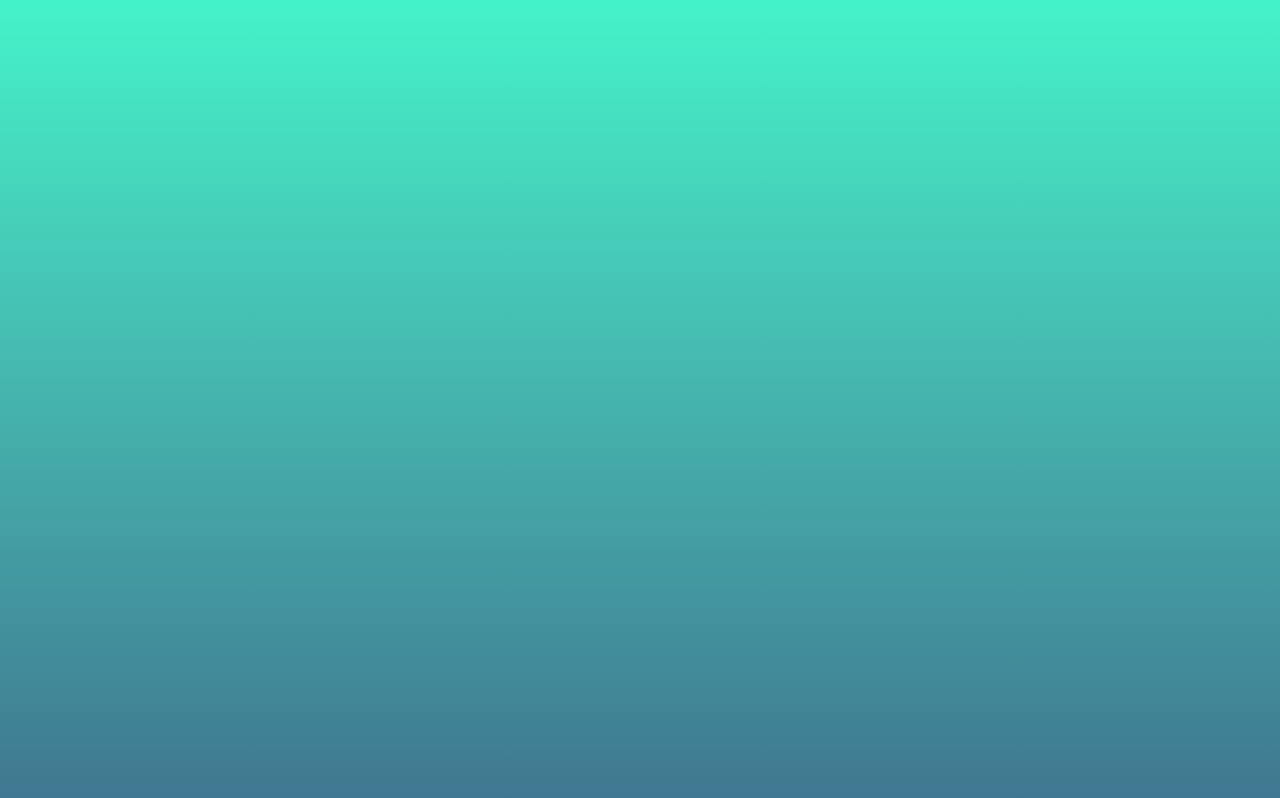
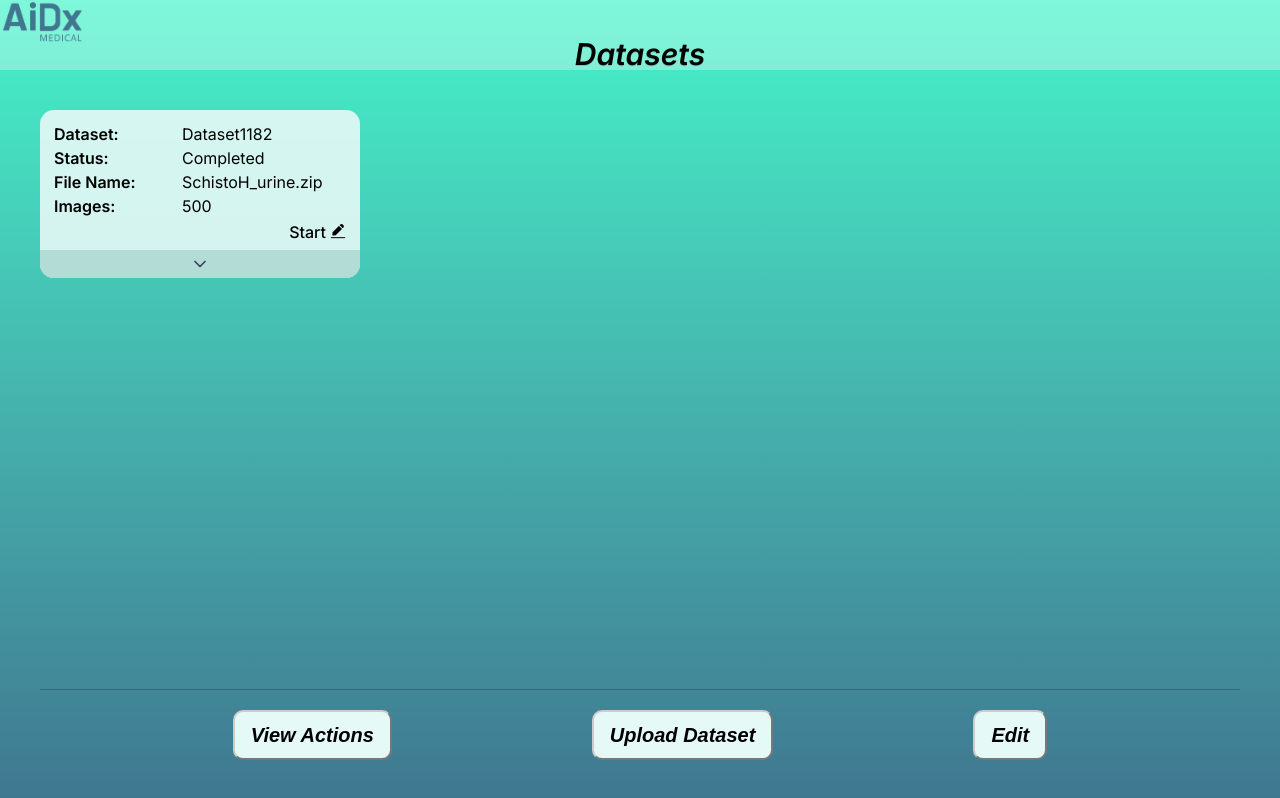
Before and after one commit to zZProgenitorZz/Data_Annotation_Tool, a React (Vite) app in the folder frontend/: page /overview in a window 1280 px wide. Built offline with nearby package versions, Linux system fonts and the light colour scheme.

Commit message:
datasets view + description toggle

```diff
--- a/frontend/src/components/Dataset.jsx
+++ b/frontend/src/components/Dataset.jsx
@@ -0,0 +1,124 @@
+import React, { useState } from "react";
+
+
+const datasetDetails = {
+  id: "Dataset1182",
+  status: "Completed",
+  fileName: "SchistoH_urine.zip",
+  images: 500,
+  createdBy: "anthony",
+  assignedTo: "john",
+  reviewedBy: "jim",
+  createdAt: "1/5/2023 12:35 PM",
+  lastUpdated: "1/20/2023 11:04 AM",
+  dateOfCollection: "N/A",
+  location: "N/A",
+  description:
+    "Review all 500 images for Schistosoma haematobium eggs in urine samples and categorize.",
+};
+
+
+const ChevronUp = ({ className }) => (
+  <svg
+    xmlns="http://www.w3.org/2000/svg"
+    width={20}
+    height={20}
+    viewBox="0 0 24 24"
+    fill="none"
+    stroke="currentColor"
+    strokeWidth={2}
+    strokeLinecap="round"
+    strokeLinejoin="round"
+    className={className}
+  >
+    <path d="m18 15-6-6-6 6" />
+  </svg>
+);
+
+const Dataset = ({ dataset = datasetDetails }) => {
+  const [isExpanded, setIsExpanded] = useState(false);
+
+  const toggleDataset = () => setIsExpanded(!isExpanded);
+
+  const DetailRow = ({ label, value, italic = false }) => (
+    <div className="grid grid-cols-[120px_1fr] gap-x-[8px] mb-[4px]">
+      <div className="font-[600] text-[16px] text-[#000000]">{label}:</div>
+      <div
+        className={`font-[400] text-[16px] text-[#000000] ${
+          italic ? "text-[#6b7280] italic" : ""
+        } break-words`}
+      >
+        {value}
+      </div>
+    </div>
+  );
+
+  return (
+    <div
+      className="w-[320px] rounded-[14px] shadow-md overflow-hidden"
+      style={{ backgroundColor: "rgba(229, 249, 247, 0.9)" }}
+    >
+      {/* First attributes */}
+      <div className="p-[14px] pb-[8px]">
+        <DetailRow label="Dataset" value={dataset.id} />
+        <DetailRow label="Status" value={dataset.status} />
+        <DetailRow label="File Name" value={dataset.fileName} />
+        <DetailRow label="Images" value={dataset.images} />
+
+        {/* Start + pencil icon */}
+        <div className="flex justify-end items-center mt-[6px] cursor-pointer hover:opacity-80 transition">
+          <span className="text-[16px] font-[500] text-[#000000] mr-[4px]">
+            Start
+          </span>
+          <img
+            src="src/assets/pencil.png"
+            alt="Edit"
+            className="w-[16px] h-[16px] mb-[2px]"
+          />
+        </div>
+      </div>
+
+      {/* Collapsible Details */}
+      {isExpanded && (
+        <div className="px-[14px] pb-[12px] border-t border-[#d1d5db] pt-[10px]">
+          <DetailRow label="Created by" value={dataset.createdBy} />
+          <DetailRow label="Assigned to" value={dataset.assignedTo} />
+          <DetailRow label="Reviewed by" value={dataset.reviewedBy} />
+          <DetailRow label="Created at" value={dataset.createdAt} />
+          <DetailRow label="Last updated" value={dataset.lastUpdated} />
+          <DetailRow
+            label="Date of collection"
+            value={dataset.dateOfCollection}
+            italic
+          />
+          <DetailRow label="Location" value={dataset.location} italic />
+
+          <div className="mt-[12px]">
+            <div className="font-[600] text-[15px] text-[#000000] mb-[2px]">
+              Assignment description:
+            </div>
+            <p className="text-[14px] text-[#333333] border border-[#d1d5db] p-[6px] rounded-[6px] bg-[#ffffff] h-[60px] overflow-y-auto">
+              {dataset.description}
+            </p>
+          </div>
+        </div>
+      )}
+
+      {/* Toggle Footer */}
+      <div
+        className="flex justify-center py-[4px] cursor-pointer transition-all duration-300"
+        style={{ backgroundColor: "#B3DCD7" }}
+        onClick={toggleDataset}
+      >
+        <ChevronUp
+          className={`w-[20px] h-[20px] text-[#374151] transition-transform duration-300 ${
+            isExpanded ? "rotate-0" : "rotate-180"
+          }`}
+        />
+      </div>
+    </div>
+  );
+};
+
+export const datasets = [datasetDetails];
+export default Dataset;
--- a/frontend/src/pages/Datasets/Overview.jsx
+++ b/frontend/src/pages/Datasets/Overview.jsx
@@ -1,8 +1,54 @@
 import React from "react";
+import Dataset, { datasets } from "../../components/Dataset";
 
 const Overview = () => {
   return (
-    <div className="min-h-screen bg-gradient-to-b from-[#44F3C9] to-[#3F7790]">
+    <div className="min-h-screen bg-gradient-to-b from-[#44F3C9] to-[#3F7790] flex flex-col">
+
+      {/* Header */}
+      <div
+        className="relative flex items-end justify-center h-[70px] flex-shrink-0"
+        style={{ backgroundColor: "rgba(255, 255, 255, 0.31)" }}
+      >
+        <img
+          src="src/assets/aidxlogo.png"
+          alt="AiDx Medical Logo"
+          className="absolute left-[0px] top-[2px] bottom-[0px] pl-[3px] h-[40px]"
+        />
+        <h1
+          className="text-[#000000] text-[30px] font-[600] italic mb-[-2px]"
+          style={{ textShadow: "0px 1px 0px rgba(0,0,0,0.15)" }}
+        >
+          Datasets
+        </h1>
+      </div>
+
+      {/* Scrollable datasets area */}
+      <div className="flex-grow overflow-auto px-[40px] pt-[40px]">
+        <div className="grid grid-cols-1 sm:grid-cols-2 lg:grid-cols-3 gap-[24px] justify-items-start">
+          {datasets.map((dataset) => (
+            <Dataset key={dataset.id} dataset={dataset} />
+          ))}
+        </div>
+      </div>
+
+      {/* Footer: divider + buttons */}
+      <div className="flex-shrink-0 px-[40px] pb-[40px]">
+        <div className="h-[1px] bg-[#000000] opacity-20 mb-[20px]" />
+        <div className="flex justify-center gap-[200px]">
+          <button className="h-[50px] px-[16px] whitespace-nowrap bg-[#E5F9F7] text-[#000000] text-[20px] font-[600] italic rounded-[10px] border-[#CCCCCC] hover:brightness-95 active:brightness-80 transition">
+            View Actions
+          </button>
+
+          <button className="h-[50px] px-[16px] whitespace-nowrap bg-[#E5F9F7] text-[#000000] text-[20px] font-[600] italic rounded-[10px] border-[#CCCCCC] hover:brightness-95 active:brightness-80 transition">
+            Upload Dataset
+          </button>
+
+          <button className="h-[50px] px-[16px] bg-[#E5F9F7] text-[#000000] text-[20px] font-[600] italic rounded-[10px] border-[#CCCCCC] hover:brightness-95 active:brightness-80 transition">
+            Edit
+          </button>
+        </div>
+      </div>
     </div>
   );
 };
--- a/frontend/src/pages/Login/CheckEmail.jsx
+++ b/frontend/src/pages/Login/CheckEmail.jsx
@@ -25,10 +25,8 @@ const CheckEmail = ({ setView }) => {
 
   return (
     <div className="flex items-center justify-center min-h-screen bg-gradient-to-b from-[#44F3C9] to-[#3F7790] px-4">
-      {/* Rectangle card - EXACT dezelfde als ForgotPassword */}
       <div className="bg-[#FFFFFF] rounded-[12px] shadow-xl p-[20px] w-full max-w-[360px] flex flex-col items-center gap-[16px]">
 
-        {/* Icon placeholder */}
         <div className="w-[64px] h-[64px] bg-gray-300 rounded-full flex items-center justify-center mt-[22px] mb-[2px]">
           <img
           src="/src/assets/e-mail-logo.png"
--- a/frontend/src/pages/Login/Login.jsx
+++ b/frontend/src/pages/Login/Login.jsx
@@ -6,13 +6,11 @@ import Overview from "../Datasets/Overview";
 import { useNavigate } from "react-router-dom";
 
 function Login() {
-  // 1. State for form inputs (from the AI-generated code)
   const [username, setUsername] = useState("");
   const [password, setPassword] = useState("");
 
   const [view, setView] = useState("login");
 
-  // 2. Handler functions (from the AI-generated code)
   const handleSubmit = (e) => {
     e.preventDefault();
     console.log("Login attempt:", { username, password });
@@ -41,88 +39,73 @@ function Login() {
     return <PasswordChanged setView={setView} />;
   }
 
-  // 3. Responsive Tailwind Structure (from our best previous iteration)
-  // NOTE: We use specific colors and component sizes/spacing to visually match the Figma.
   return (
-    // Main container: min-h-screen, gradient, centered content (justify-center)
     <div className="min-h-screen flex flex-col items-center justify-center bg-gradient-to-b from-[#44F3C9] to-[#3F7790] px-4">
 
-      {/* Content Wrapper: Negative top margin (mt-[-8%]) for "centered and slightly up" effect */}
       <div className="flex flex-col items-center mt-[-20px]">
 
-        {/* Logo Image (AiDx MEDICAL) - Responsive width with max constraint */}
         <img
           src="/src/assets/aidxlogo.png"
           alt="AiDx Medical Logo"
-          // Adjusted to be a large, responsive image that scales down
           className="w-full max-w-[250px] h-auto mb-8"
         />
 
-        {/* Microscopy Annotation Tool Subtitle */}
         <p className="text-black text-center mb-[35px] text-[15px] md:text-xl font-medium italic">
           Microscopy Annotation Tool
         </p>
       </div>
 
-      {/* Login Form Container - Fixed compact width (max-w-[300px]) for inputs, and form submission */}
       <div className="mt-[25px] w-full flex flex-col items-center">
       <form
         onSubmit={handleSubmit}
         className="w-full max-w-[300px] flex flex-col items-center mt-0"
       >
 
-        {/* Username Input - Styles matching Figma inputs (large, light background, rounded) */}
         <input
           type="text"
           value={username}
           onChange={(e) => setUsername(e.target.value)}
           placeholder="Username"
-          // bg-[#E5F9F7] is the Figma background color for inputs
           className="w-full h-[35px] p-4 text-xl bg-[#E5F9F7] rounded-[4px] shadow-inner border border-[#CCCCCC] focus:outline-none focus:ring-2 focus:ring-[#5A7F9D] placeholder:text-[#888888] placeholder:text-2xl"
           style={{ textIndent: '5px'}}
           required
         />
         <br/>
-        {/* Password Input */}
         <input
           type="password"
           value={password}
           onChange={(e) => setPassword(e.target.value)}
           placeholder="Password"
-          // Increased margin to match Figma spacing between inputs
           className="w-full h-[35px] p-4 mt-6 mb-6 text-xl bg-[#E5F9F7] rounded-[4px] shadow-inner border border-[#CCCCCC] focus:outline-none focus:ring-2 focus:ring-[#5A7F9D] placeholder:text-[#888888] placeholder:text-2xl"
           style={{ textIndent: '5px'}}
           required
         />
         <br/>
 
-        {/* Login Button - Styles matching Figma button (Color: #41768F, rounded, shadow) */}
         <button
           type="submit"
           className="w-full h-[40px] p-4 text-2xl font-[700] text-[#FFFFFF] rounded-[4px] shadow-sm transition duration-200 focus:outline-none focus:ring-0 border-0 hover:brightness-95 active:brightness-80"
           style={{
-            backgroundColor: '#41768F', // Figma color
+            backgroundColor: '#41768F',
             boxShadow: '0px 3px 3px rgba(0, 0, 0, 0.25)',
-            textShadow: '0px 1px 0px rgba(0, 0, 0, 0.25)', // Figma shadow
+            textShadow: '0px 1px 0px rgba(0, 0, 0, 0.25)',
           }}
         >
           Login
         </button>
 
-        {/* Forgot Password Link/Button - Styles matching Figma (Color: White, italics, text shadow) */}
         <button
           type="button"
           onClick={handleForgotPassword}
           className="text-lg italic font-semibold text-[#FFFFFF] hover:text-[#D1D5DB] self-end mt-[10px] mb-16 bg-transparent border-none p-0 cursor-pointer"
           style={{
-            textShadow: '0px 4px 4px rgba(0, 0, 0, 0.25)', // Figma shadow
+            textShadow: '0px 4px 4px rgba(0, 0, 0, 0.25)',
           }}
         >
           Forgot Password
         </button>
       </form>
 
-      {/* Continue as Guest Link/Button - Styles matching Figma (Color: White, font size, text shadow) */}
       <button
         type="button"
         onClick={handleContinueAsGuest}
```
Also changed, not shown: frontend/src/pages/Login/ForgotPassword.jsx (+0 -9 lines), frontend/src/assets/chevron.png (added), frontend/src/assets/pencil.png (added).
